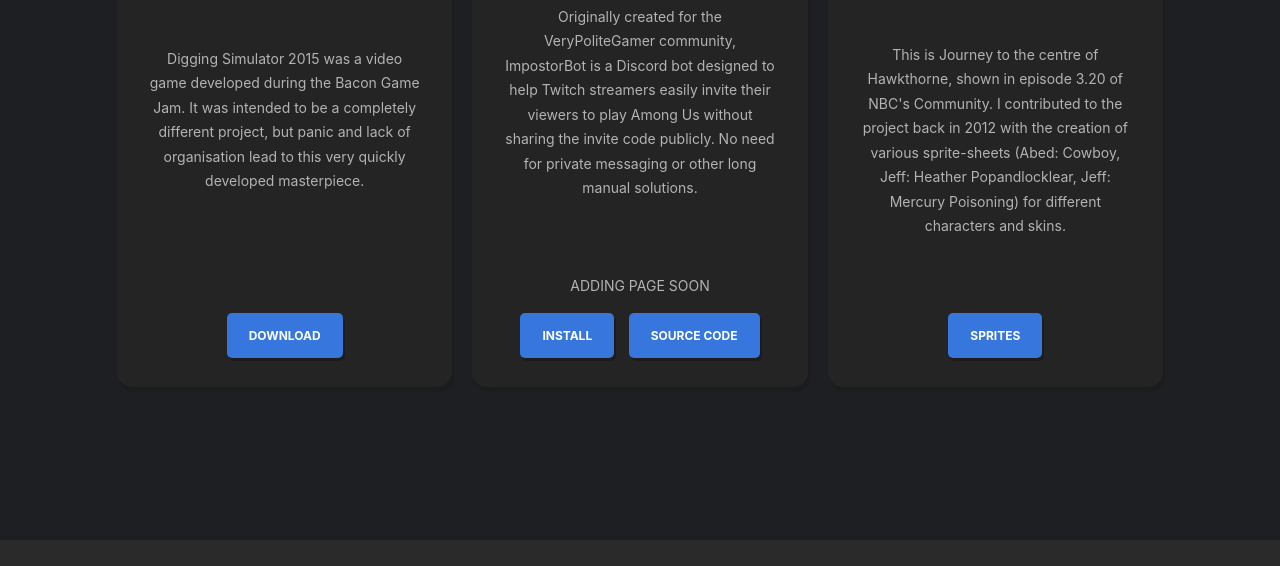
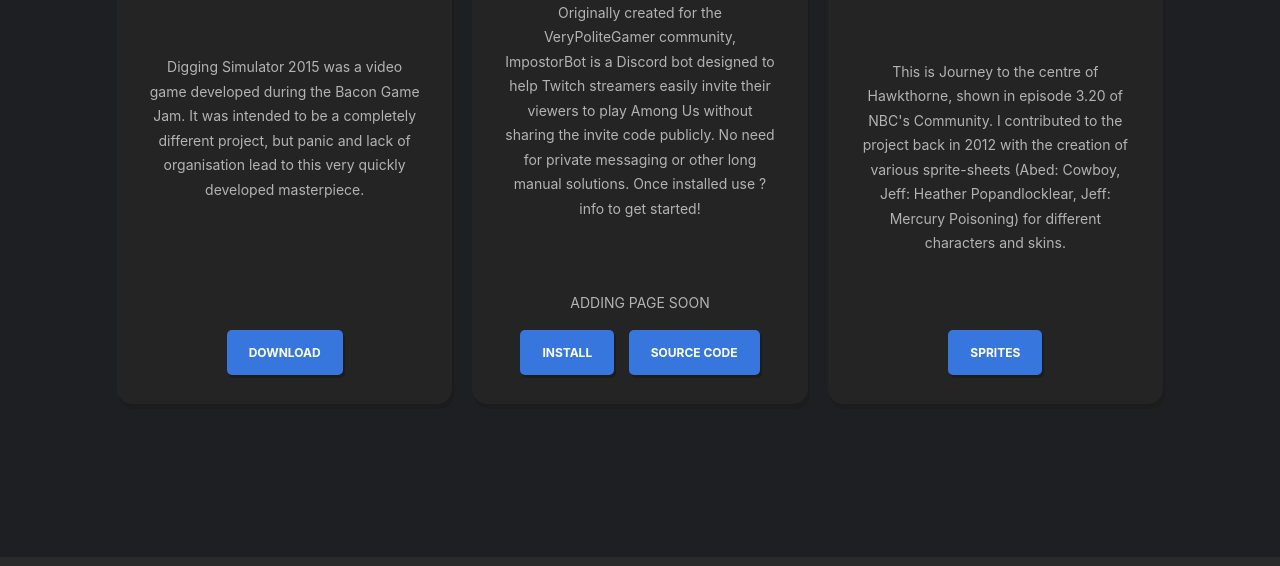
Before and after one commit to Jeffrey-W23/Jeffrey-W23.github.io, a website: page pages/projects.html in a window 1280 px wide. Shown: the part 2307-2873 px from the top of the page. Drawn offline with Linux system fonts and the light colour scheme.

Commit message:
Made a small addition to the ImpostorBot text.

```diff
--- a/pages/projects.html
+++ b/pages/projects.html
@@ -284,7 +284,7 @@
                             <img src="../images/bottitle.png" style="width:100%">
 
                             <!-- Info -->
-                            <p>Originally created for the VeryPoliteGamer community, ImpostorBot is a Discord bot designed to help Twitch streamers easily invite their viewers to play Among Us without sharing the invite code publicly. No need for private messaging or other long manual solutions.</p>
+                            <p>Originally created for the VeryPoliteGamer community, ImpostorBot is a Discord bot designed to help Twitch streamers easily invite their viewers to play Among Us without sharing the invite code publicly. No need for private messaging or other long manual solutions. Once installed use ?info to get started!</p>
 
                             <div class="download-btn-container">
                                 <p style="margin:0; margin-bottom:10px;">ADDING PAGE SOON</p>
```
